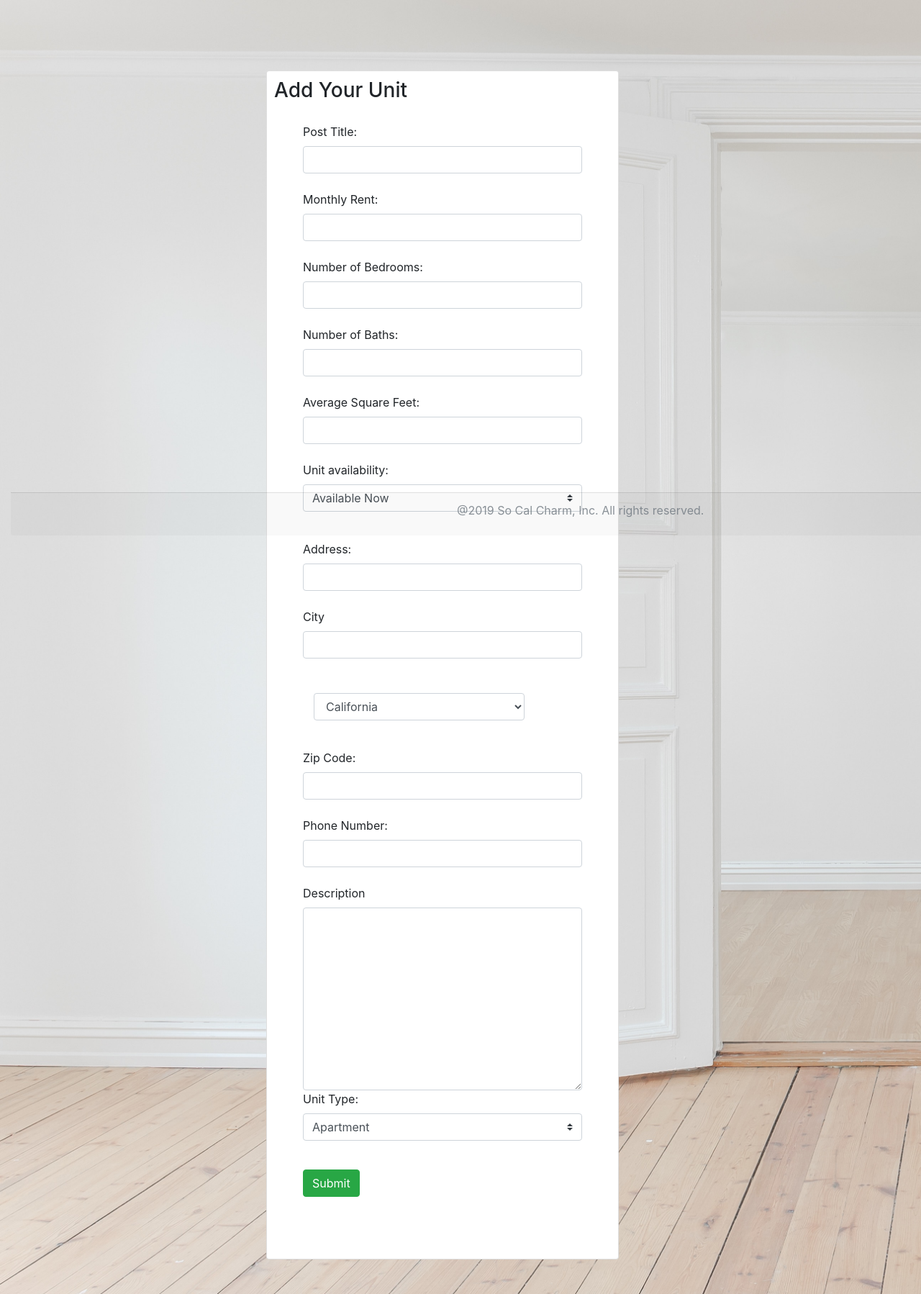
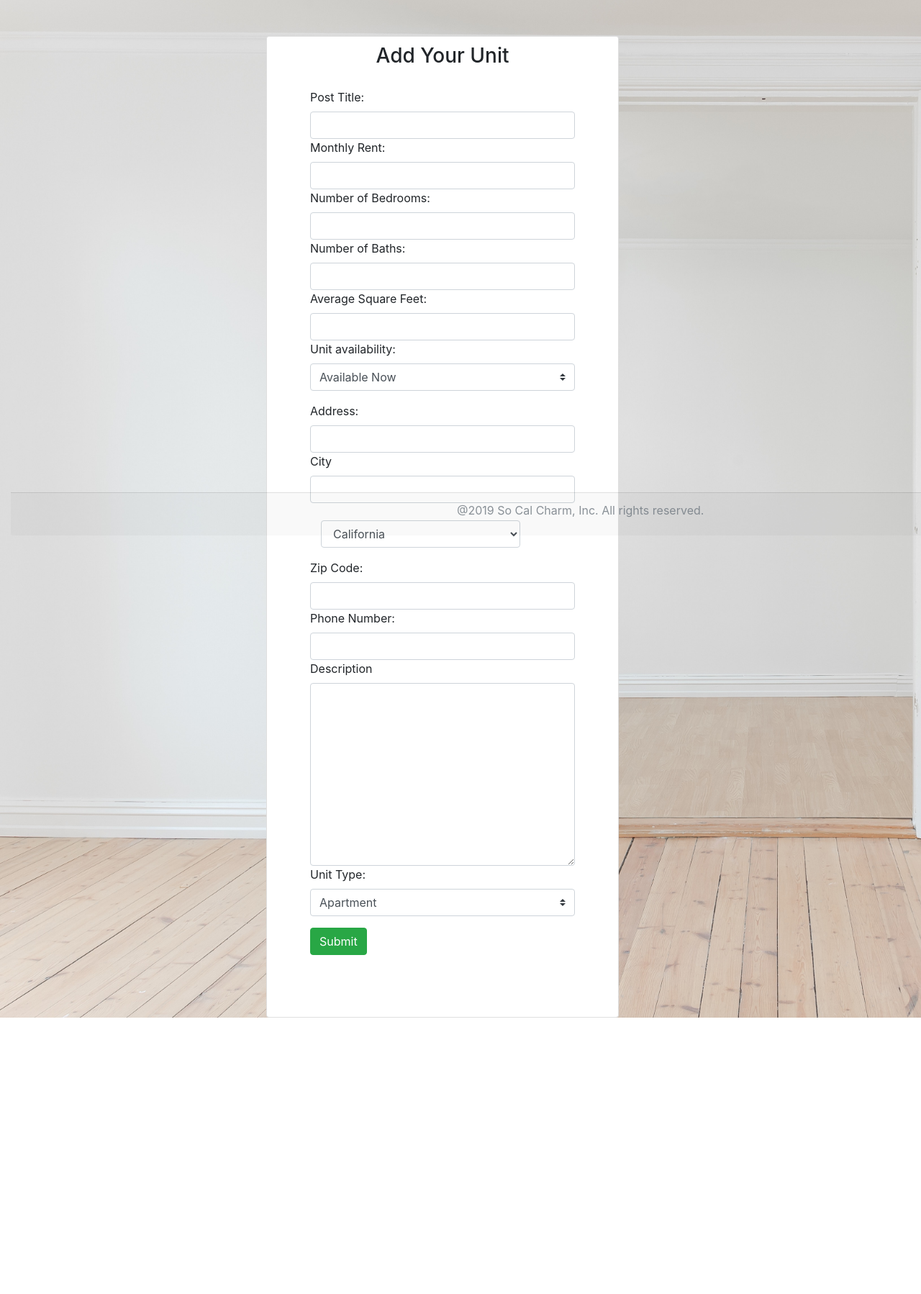
Before and after one commit to marioarau/GroupProject2, a Node server app: page /add in a window 1280 px wide. Shown: the part 56-1854 px from the top of the page at 72% size. After the commit the page ends 1470 px from the top, so only its background shows below. Run offline with Node 20, Linux system fonts and the light colour scheme; some libraries are stand-ins or nearby versions.

Commit message:
update height, width on add.html

```diff
--- a/public/add.html
+++ b/public/add.html
@@ -48,26 +48,26 @@
     <div class="container">
 
         <div class="row">
-            <div class="col-md-6 mx-auto my-5">
+            <div class="col-md-6 mx-auto my-0">
                 <div class="card">
-                    <h3>Add Your Unit</h3>
+                    <h3 class="text-center">Add Your Unit</h3>
                     <form id="unitForm">
                         <div class="form-group">
                             <label for="title">Post Title:</label>
                             <input placeholder="" type="text" class="form-control" id="title">
-                            <br />
+                            <!-- <br /> -->
                             <label for="rent">Monthly Rent:</label>
                             <input placeholder="" type="text" class="form-control" id="rent">
-                            <br />
+                            <!-- <br /> -->
                             <label for="bedrooms">Number of Bedrooms:</label>
                             <input placeholder="" type="text" class="form-control" id="bedrooms">
-                            <br />
+                            <!-- <br /> -->
                             <label for="baths">Number of Baths:</label>
                             <input placeholder="" type="text" class="form-control" id="baths">
-                            <br />
+                            <!-- <br /> -->
                             <label for="avgSqFt">Average Square Feet:</label>
                             <input placeholder="" type="text" class="form-control" id="avgSqFt">
-                            <br />
+                            <!-- <br /> -->
                             <div class="form-group">
                                 <label for="availability">Unit availability:</label>
                                 <select class="custom-select" id="availability">
@@ -77,13 +77,13 @@
                                     <option value="Not Available">Not Available</option>
                                 </select>
                             </div>
-                            <br />
+                            <!-- <br /> -->
                             <label for="address">Address:</label>
                             <input placeholder="" type="text" class="form-control" id="address">
-                            <br />
+                            <!-- <br /> -->
                             <label for="city">City</label>
                             <input placeholder="" type="text" class="form-control" id="city">
-                            <br />
+                            <!-- <br /> -->
                             <div class="form-group">
                                 <label for="state" class="col-sm-2 control-label"></label>
                                 <div class="col-sm-10">
@@ -144,13 +144,13 @@
                                     </select>
                                 </div>
                             </div>
-                            <br />
+                            <!-- <br /> -->
                             <label for="zip">Zip Code:</label>
                             <input placeholder="" type="text" class="form-control" id="zip">
-                            <br />
+                            <!-- <br /> -->
                             <label for="phone">Phone Number:</label>
                             <input placeholder="" type="text" class="form-control" id="phone">
-                            <br />
+                            <!-- <br /> -->
                             <label for="desc">Description</label>
                             <textarea placeholder="" class="form-control" rows="10" id="desc"></textarea>
 
@@ -163,7 +163,7 @@
                                     <option value="Townhouse">Townhouse</option>
                                 </select>
                             </div>
-                            <br />
+                            <!-- <br /> -->
                             <button type="submit" class="btn btn-success submit">Submit</button>
                         </div>
                     </form>
--- a/public/home.html
+++ b/public/home.html
@@ -102,7 +102,7 @@
 
 
     </div>
-    <!--
+
         <div id="carouselExampleControls" class="carousel slide" data-ride="carousel">
             <div class="carousel-inner">
               <div class="carousel-item active">
@@ -123,7 +123,7 @@
               <span class="carousel-control-next-icon" aria-hidden="true"></span>
               <span class="sr-only">Next</span>
             </a>
-          </div> -->
+          </div>
 
 
 
--- a/public/styles/styles.css
+++ b/public/styles/styles.css
@@ -154,16 +154,8 @@ footer {
   padding-bottom: 50px;
 }
 
-#submission-form {
-  /* display: block; */
-  margin-left: 20px;
-  height: 100px;
-  width: 30%;
-  padding: .375rem .75rem;
-  border: 1px solid #ced4da;
-  border-radius: .25rem;
-}
 
 #unitForm {
-  padding:20px 40px;
+  padding:20px 50px;
+  height: "48";
 }
```
